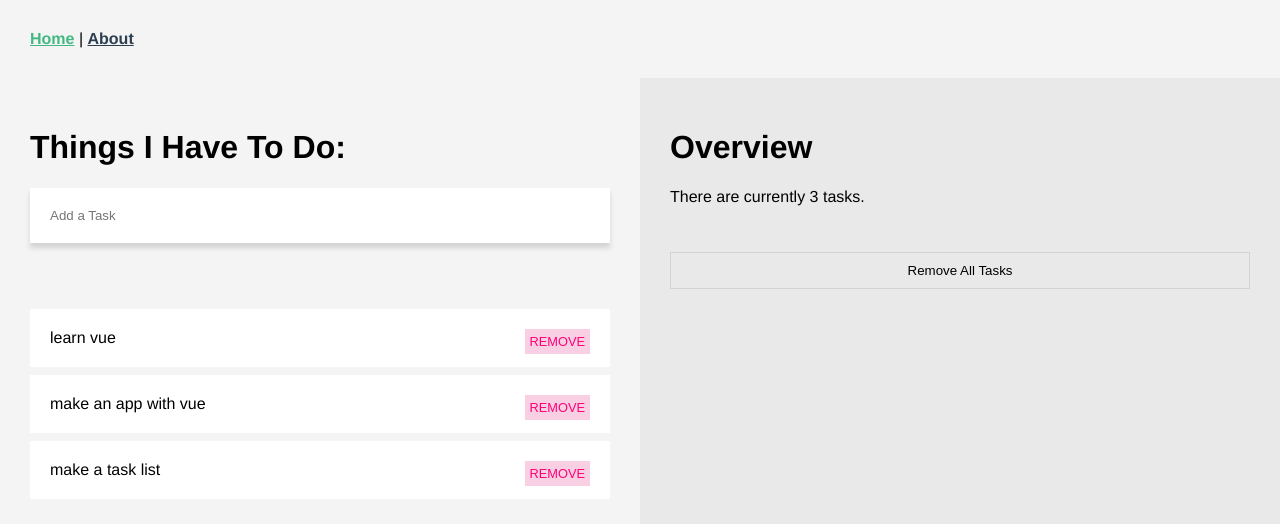
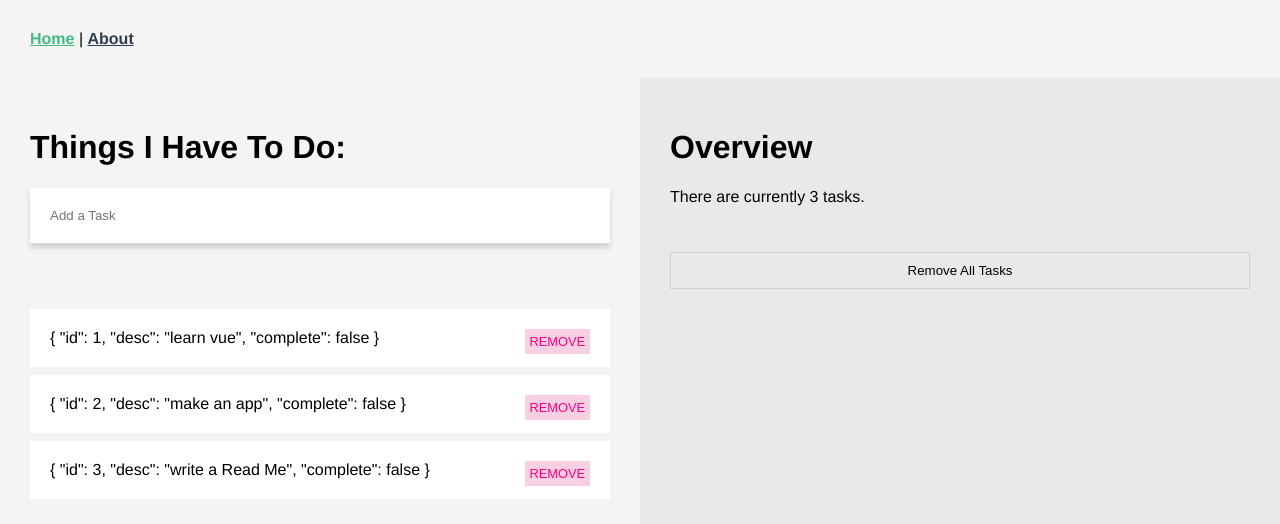
Before and after one commit to yakubova92/learn-vuex, a Vue app: page / in a window 1280 px wide. Shown: the top 524 px of the page. Built offline with nearby package versions, Linux system fonts and the light colour scheme.

Commit message:
changed tasks on state from string to an object with id, desc, complete status

```diff
--- a/src/store.js
+++ b/src/store.js
@@ -7,9 +7,9 @@ export default new Vuex.Store({
   state: {
     title: 'Things I Have To Do:',
     tasks: [
-      'learn vue',
-      'make an app with vue',
-      'make a task list'
+      {id: 1, desc:'learn vue', complete: false},
+      {id: 2, desc:'make an app', complete: false},
+      {id: 3, desc:'write a Read Me', complete: false}
     ]
   },
   /* About Getters
```
